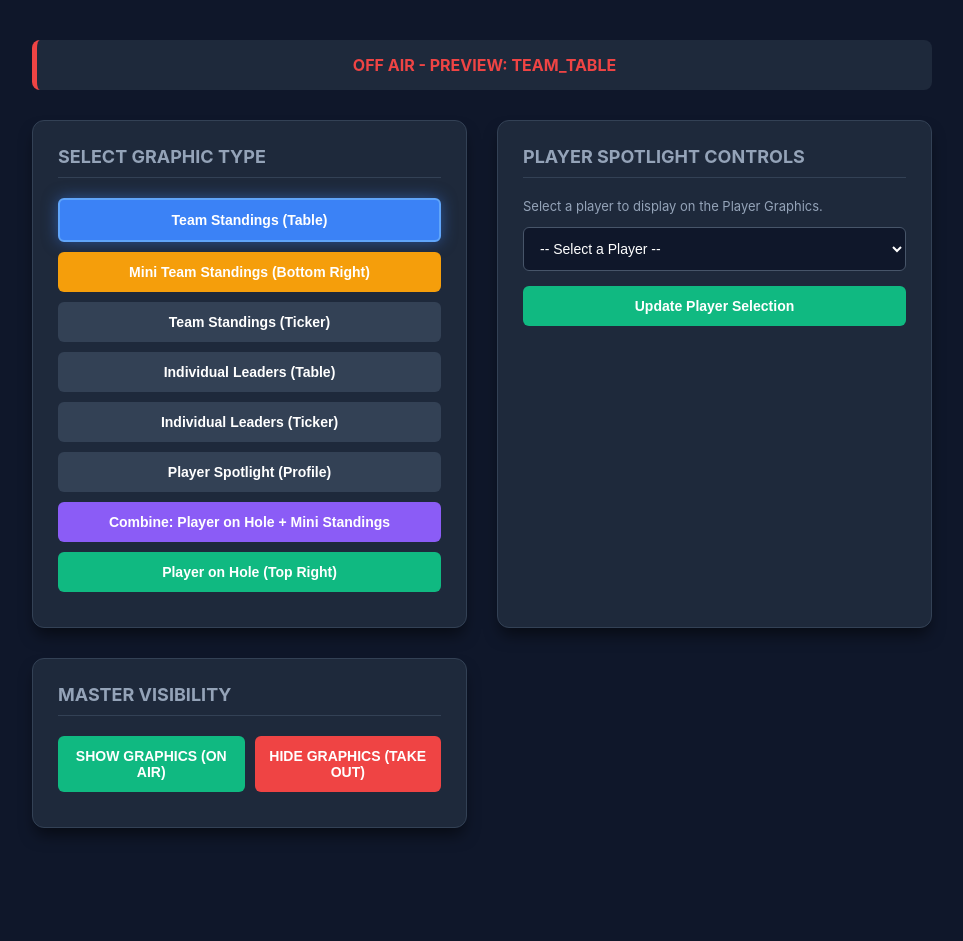
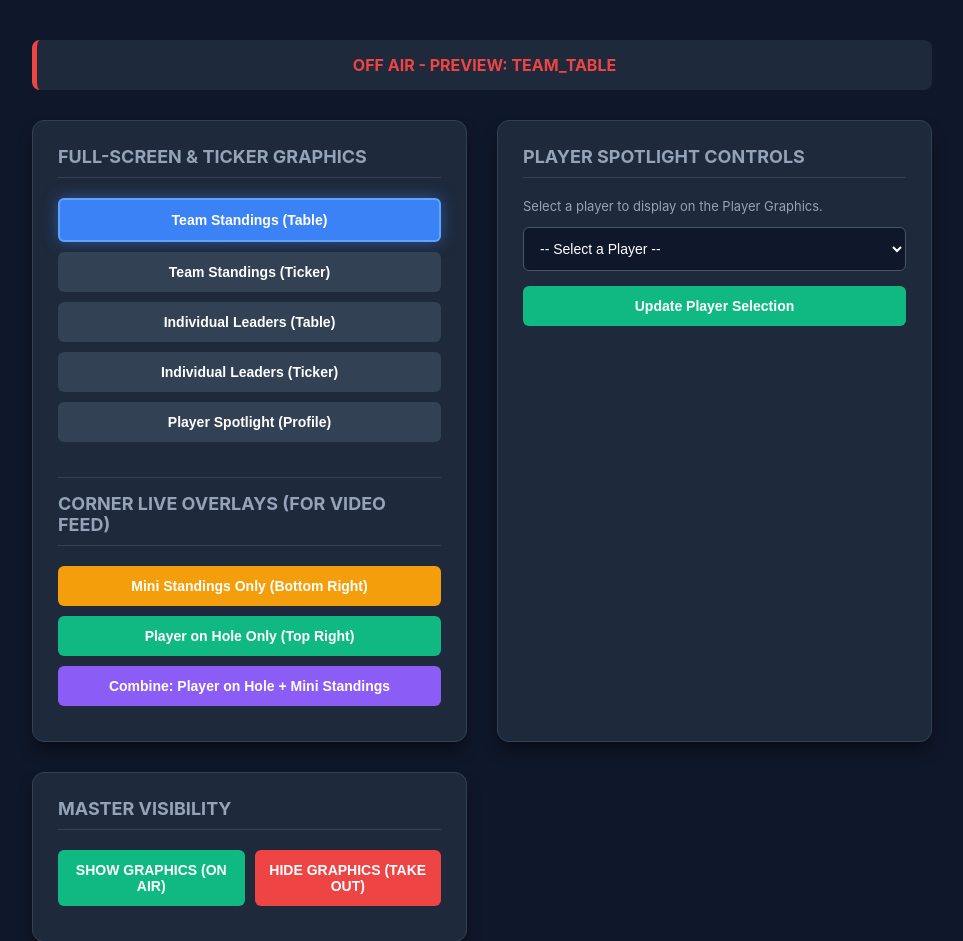
Before and after one commit to NitishY07/GRPL, a Flask app: page /admin in a window 1280 px wide. Shown: the part 71-1012 px from the top of the page, without its empty margins (158-1121 px from the left). Before the commit the page ends 905 px from the top, so only its background shows below. Run offline with Flask 3, Linux system fonts and the light colour scheme; data that the repository does not hold is empty.

Commit message:
Organize admin buttons and feature Mini Standings Only button prominently

```diff
--- a/templates/admin.html
+++ b/templates/admin.html
@@ -47,15 +47,17 @@
         </div>
 
         <div class="panel" style="grid-row: 2; grid-column: 1;">
-            <h2>SELECT GRAPHIC TYPE</h2>
+            <h2>FULL-SCREEN & TICKER GRAPHICS</h2>
             <button id="btn-team_table" class="btn" onclick="updateState({gfx_type: 'team_table'})">Team Standings (Table)</button>
-            <button id="btn-mini_team_table" class="btn" style="background:#f59e0b;" onclick="updateState({gfx_type: 'mini_team_table'})">Mini Team Standings (Bottom Right)</button>
             <button id="btn-team_ticker" class="btn" onclick="updateState({gfx_type: 'team_ticker'})">Team Standings (Ticker)</button>
             <button id="btn-individual_table" class="btn" onclick="updateState({gfx_type: 'individual_table'})">Individual Leaders (Table)</button>
             <button id="btn-individual_ticker" class="btn" onclick="updateState({gfx_type: 'individual_ticker'})">Individual Leaders (Ticker)</button>
             <button id="btn-player_spotlight" class="btn" onclick="updateState({gfx_type: 'player_spotlight'})">Player Spotlight (Profile)</button>
+
+            <h2 style="margin-top: 25px; border-top: 1px solid rgba(255,255,255,0.1); padding-top: 15px;">CORNER LIVE OVERLAYS (FOR VIDEO FEED)</h2>
+            <button id="btn-mini_team_table" class="btn" style="background:#f59e0b;" onclick="updateState({gfx_type: 'mini_team_table'})">Mini Standings Only (Bottom Right)</button>
+            <button id="btn-player_hole" class="btn" style="background:#10b981;" onclick="updateState({gfx_type: 'player_hole'})">Player on Hole Only (Top Right)</button>
             <button id="btn-combo_hole_mini" class="btn" style="background:#8b5cf6;" onclick="updateState({gfx_type: 'combo_hole_mini'})">Combine: Player on Hole + Mini Standings</button>
-            <button id="btn-player_hole" class="btn" style="background:#10b981;" onclick="updateState({gfx_type: 'player_hole'})">Player on Hole (Top Right)</button>
         </div>
 
         <div class="panel" style="grid-row: 2; grid-column: 2;">
```
